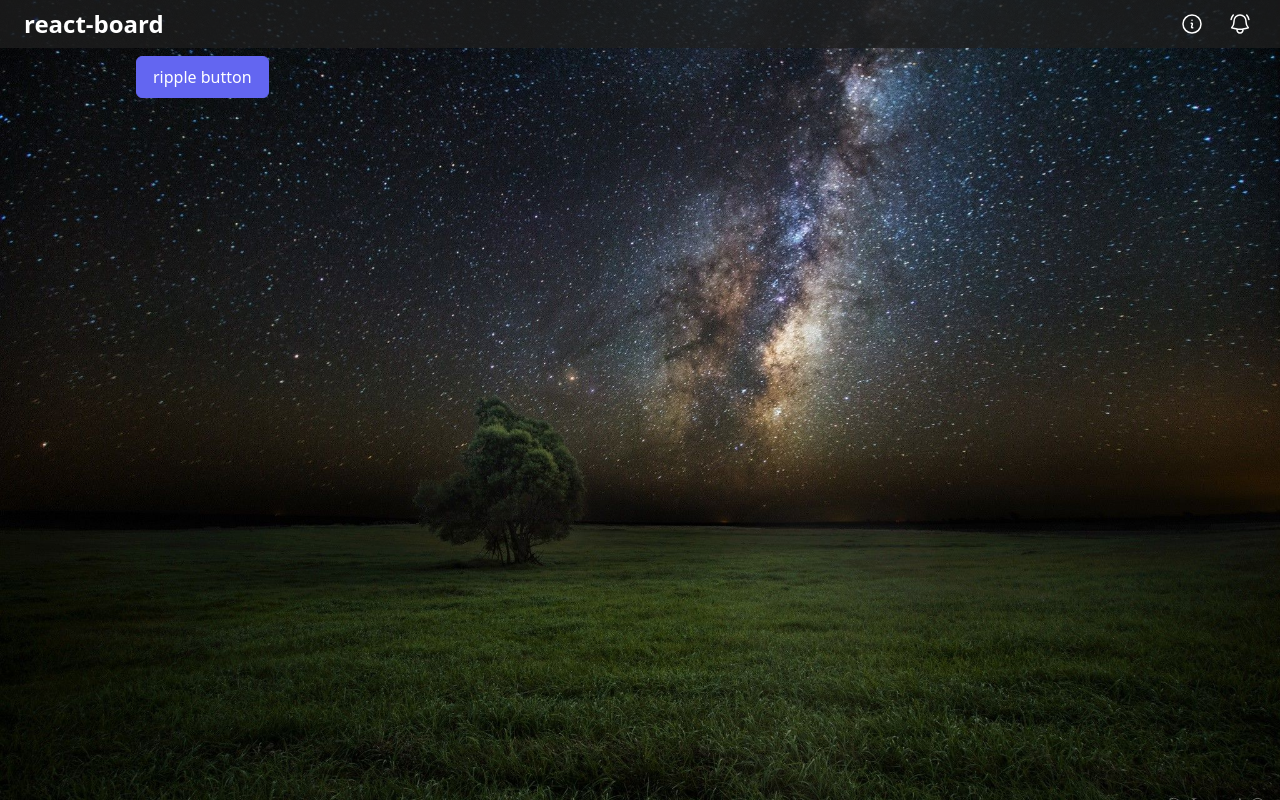
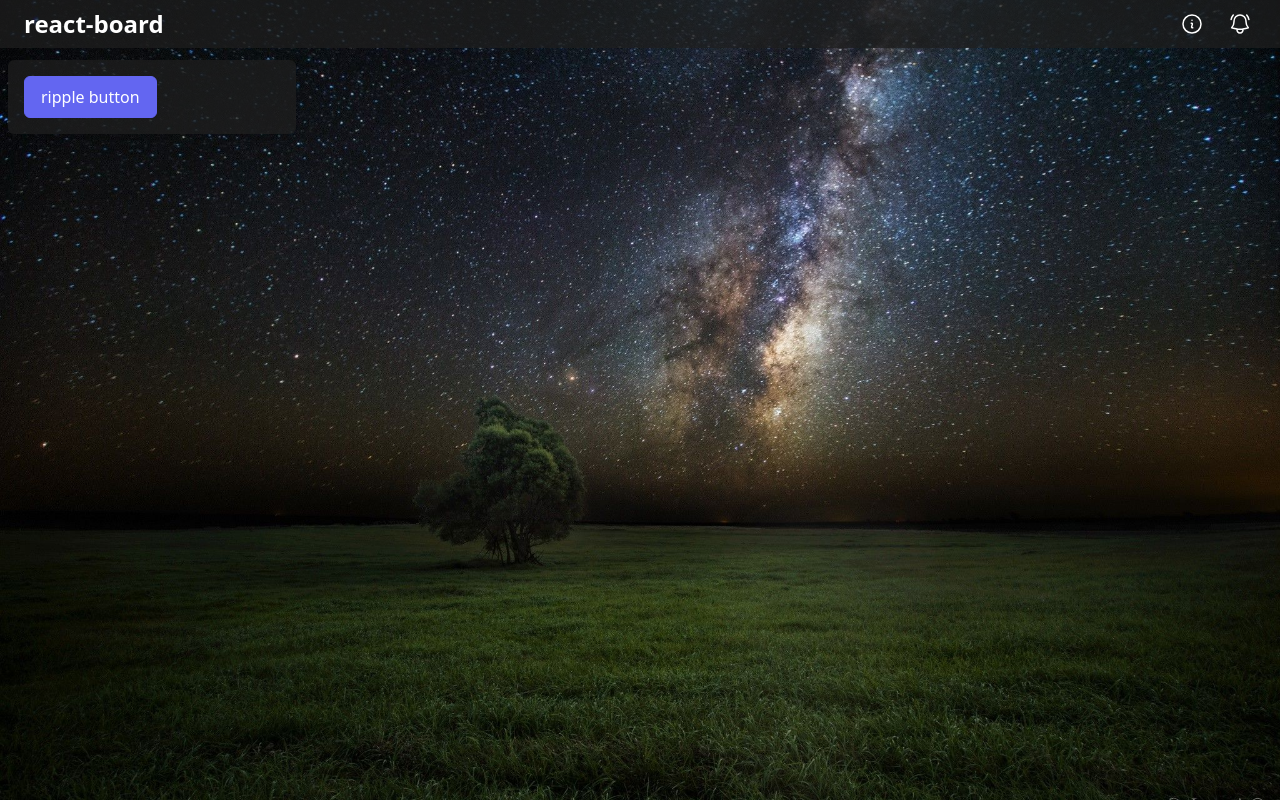
Before and after one commit to Petya29/react-board, a React (Vite) app: page / in a window 1280 px wide. Built offline with nearby package versions, Linux system fonts and the light colour scheme.

Commit message:
Added Paper

```diff
--- a/src/components/Board.tsx
+++ b/src/components/Board.tsx
@@ -1,13 +1,16 @@
 import { Container } from "./ui/layout";
+import { Paper } from "./ui/surfaces";
 import { Ripple } from "./ui/utils";
 
 export const Board = () => {
     return (
-        <Container maxWidth='lg'>
-            <button className="relative overflow-hidden border border-indigo-500 bg-indigo-500 text-white rounded-md px-4 py-2 m-2 transition duration-500 ease select-none hover:bg-indigo-600 focus:outline-none focus:shadow-outline">
-                ripple button
-                <Ripple />
-            </button>
+        <Container maxWidth='full' className="mx-2">
+            <Paper shadow="lg" className="w-72 mt-3 bg-[#1e1e1ebf]">
+                <button className="relative overflow-hidden border border-indigo-500 bg-indigo-500 text-white rounded-md px-4 py-2 m-2 transition duration-500 ease select-none hover:bg-indigo-600 focus:outline-none focus:shadow-outline">
+                    ripple button
+                    <Ripple />
+                </button>
+            </Paper>
         </Container>
     )
 }
--- a/src/components/partials/NavBar.tsx
+++ b/src/components/partials/NavBar.tsx
@@ -3,7 +3,7 @@ import { AppBar } from "../ui/surfaces";
 
 export const NavBar = () => {
     return (
-        <AppBar position="sticky" style={{ backgroundColor: '#1e1e1ec7' }}>
+        <AppBar position="sticky" className="bg-[#1e1e1ebf]">
             <div className='w-ful font-bold flex justify-between items-center py-2 px-6'>
                 <div className='text-2xl'>
                     react-board
--- a/src/components/ui/layout/Container.tsx
+++ b/src/components/ui/layout/Container.tsx
@@ -22,7 +22,8 @@ export const Container = ({
     maxWidth = 'full',
     disableGutters = false,
     className,
-    children
+    children,
+    ...rest
 }: ContainerProps) => {
 
     const ComponentName = component ?? 'div';
@@ -34,6 +35,7 @@ export const Container = ({
                 disableGutters ? '' : 'm-auto',
                 className
             ].join(' ').trim()}
+            {...rest}
         >
             {children}
         </ComponentName>
--- /dev/null
+++ b/src/components/ui/surfaces/Paper.tsx
@@ -0,0 +1,51 @@
+import { ElementType, HTMLAttributes } from "react";
+
+enum Shadows {
+    sm = "shadow-sm",
+    md = "shadow-md",
+    lg = "shadow-lg",
+    xl = "shadow-xl",
+    "2xl" = "shadow-2xl",
+    inner = "shadow-inner",
+    none = "shadow-none"
+}
+
+enum Rounds {
+    md = "rounded-md",
+    lg = "rounded-lg",
+    full = "rounded-full",
+    none = "rounded-none"
+}
+
+type PaperProps = {
+    component?: ElementType,
+    shadow?: keyof typeof Shadows,
+    rounded?: keyof typeof Rounds,
+} & HTMLAttributes<HTMLElement>
+
+export const Paper = ({
+    component,
+    shadow = 'sm',
+    rounded = 'md',
+    className,
+    children,
+    ...rest
+}: PaperProps) => {
+
+    const ComponentName = component ?? 'div';
+
+    return (
+        <ComponentName
+            className={[
+                Shadows[shadow],
+                Rounds[rounded],
+                'bg-[#1e1e1e]',
+                'p-2',
+                className
+            ].join(' ').trim()}
+            {...rest}
+        >
+            {children}
+        </ComponentName>
+    )
+}
--- a/src/components/ui/surfaces/index.ts
+++ b/src/components/ui/surfaces/index.ts
@@ -1,5 +1,7 @@
 import { AppBar } from "./AppBar";
+import { Paper } from "./Paper";
 
 export {
-    AppBar
+    AppBar,
+    Paper
 }
```
